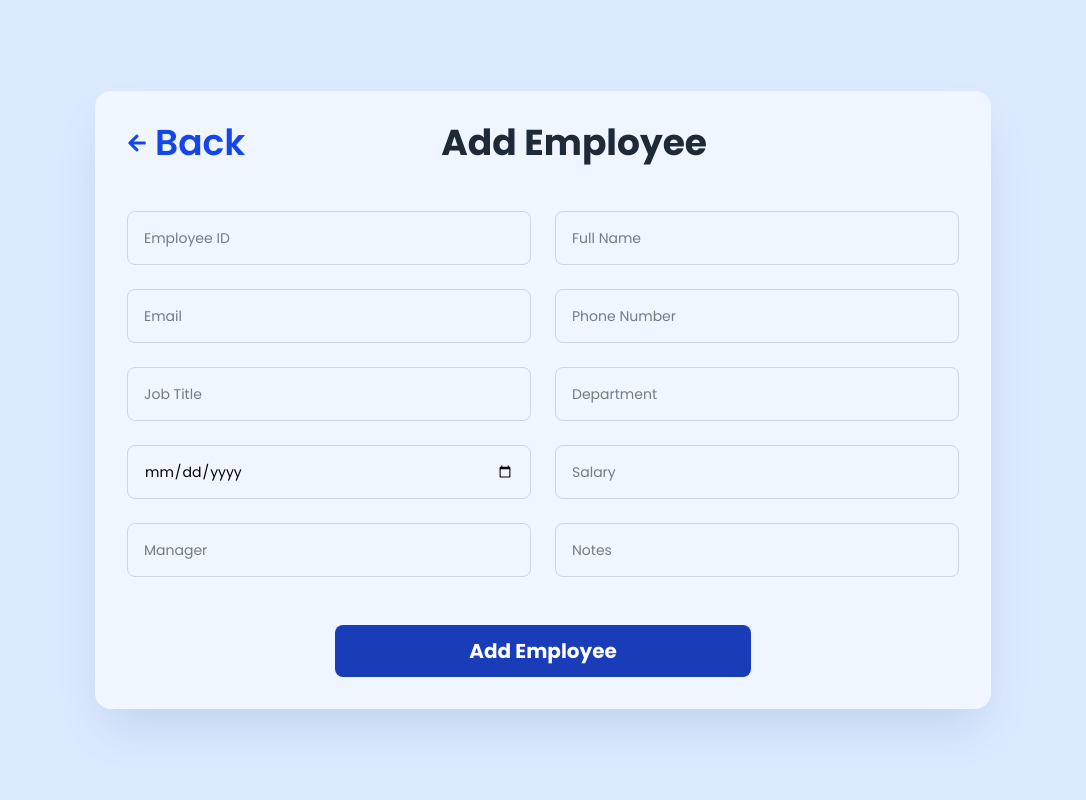
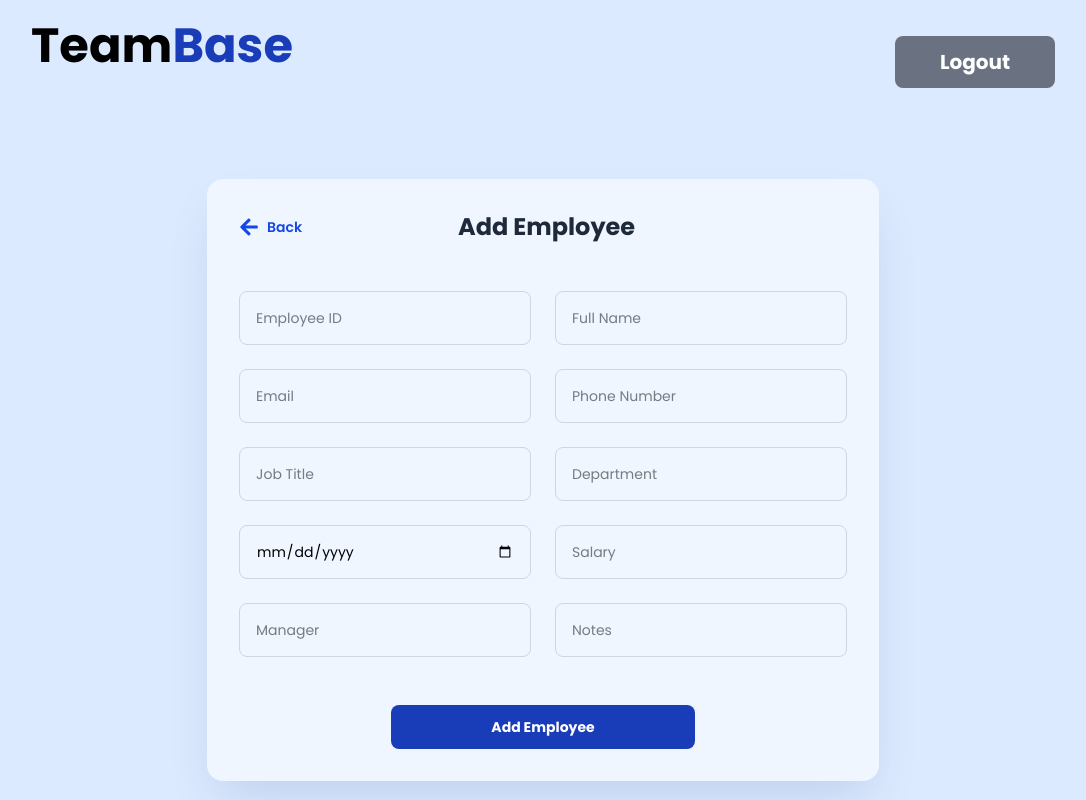
Before and after one commit to Izzeddin-Samara/TeamBase, a React (Vite) app in the folder Client/: page /employee in a window 1280 px wide. Shown: the top 800 px of the page, without its empty margins (97-1183 px from the left). Built offline with nearby package versions, Linux system fonts and the light colour scheme; sample sign-in values are in the browser's storage.

Commit message:
Add Navbar and update style and layout for EmployeeForm component

```diff
--- a/Client/src/components/EmployeeForm.tsx
+++ b/Client/src/components/EmployeeForm.tsx
@@ -4,6 +4,7 @@ import { useNavigate, useParams } from "react-router-dom";
 import InputField from "./InputField";
 import { Link } from "react-router-dom";
 import { FaArrowLeft } from "react-icons/fa";
+import Navbar from "./Navbar";
 
 type FormData = {
   employeeId: string;
@@ -217,7 +218,10 @@ const EmployeeForm: React.FC = () => {
         );
         setSuccess("Employee updated successfully!");
       } else {
-        await axios.post("https://teambase-production.up.railway.app/api/employees", formData);
+        await axios.post(
+          "https://teambase-production.up.railway.app/api/employees",
+          formData
+        );
         setSuccess("Employee added successfully!");
       }
 
@@ -234,16 +238,18 @@ const EmployeeForm: React.FC = () => {
   };
 
   return (
-    <div className="w-full h-screen flex items-center justify-center p-4">
-      <div className="max-w-4xl w-full bg-blue-50 rounded-2xl shadow-2xl shadow-blue-900/15 p-8">
+    <>
+    <Navbar/>
+      <div className="w-full min-h-screen flex items-center justify-center p-4">
+        <div className="max-w-2xl w-full bg-blue-50 rounded-2xl shadow-2xl shadow-blue-900/15 p-8 mt-10">
           <div className="flex items-center justify-between mb-8">
             <Link to="/dashboard">
-            <button className="flex items-center gap-2 cursor-pointer text-lg md:text-4xl text-blue-700 font-semibold hover:underline">
+              <button className="flex items-center gap-2 cursor-pointer text-sm md:text-md text-blue-700 font-semibold hover:underline">
                 <FaArrowLeft className="w-5 h-5" />
                 Back
               </button>
             </Link>
-          <h1 className="text-2xl md:text-4xl font-bold text-gray-800">
+            <h1 className="text-xl md:text-2xl font-bold text-gray-800">
               {employeeId ? "Edit Employee" : "Add Employee"}
             </h1>
             <div className="w-14" />
@@ -253,7 +259,7 @@ const EmployeeForm: React.FC = () => {
           <div className="grid grid-cols-1 gap-4 mt-8">
             <div className="w-full rounded-xl mx-auto">
               <form onSubmit={handleSubmit} className="text-center">
-              <div className="flex gap-6 mb-2">
+                <div className="flex flex-col md:flex-row md:gap-6 md:mb-2">
                   <InputField
                     type="text"
                     placeholder="Employee ID"
@@ -271,7 +277,7 @@ const EmployeeForm: React.FC = () => {
                     error={errors.fullName}
                   />
                 </div>
-              <div className="flex gap-6 mb-2">
+                <div className="flex flex-col md:flex-row md:gap-6 md:mb-2">
                   <InputField
                     type="email"
                     placeholder="Email"
@@ -289,7 +295,7 @@ const EmployeeForm: React.FC = () => {
                     error={errors.phoneNumber}
                   />
                 </div>
-              <div className="flex gap-6 mb-2">
+                <div className="flex flex-col md:flex-row md:gap-6 md:mb-2">
                   <InputField
                     type="text"
                     placeholder="Job Title"
@@ -308,7 +314,7 @@ const EmployeeForm: React.FC = () => {
                   />
                 </div>
 
-              <div className="flex gap-6 mb-2">
+                <div className="flex flex-col md:flex-row md:gap-6 md:mb-2">
                   <InputField
                     type="date"
                     placeholder="Hire Date"
@@ -324,7 +330,7 @@ const EmployeeForm: React.FC = () => {
                     name="salary"
                   />
                 </div>
-              <div className="flex gap-6 mb-2">
+                <div className="flex flex-col md:flex-row md:gap-6 md:mb-2">
                   <InputField
                     type="text"
                     placeholder="Manager"
@@ -343,7 +349,7 @@ const EmployeeForm: React.FC = () => {
 
                 <button
                   type="submit"
-                className="bg-blue-800 font-bold hover:bg-blue-900 p-3 w-2/4 mt-10 text-md md:text-xl text-white rounded-lg focus:ring-5 focus:ring-blue-300 cursor-pointer"
+                  className="bg-blue-800 font-bold hover:bg-blue-900 p-3 w-2/4 mt-10 text-sm md:text-md text-white rounded-lg focus:ring-5 focus:ring-blue-300 cursor-pointer"
                 >
                   {loading
                     ? employeeId
@@ -358,6 +364,7 @@ const EmployeeForm: React.FC = () => {
           </div>
         </div>
       </div>
+    </>
   );
 };
 
```
Lines whose indentation alone changed are shown as unchanged.
